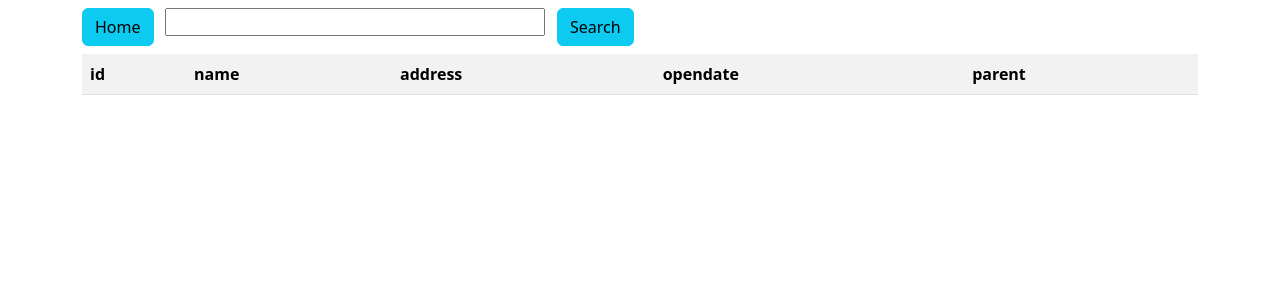
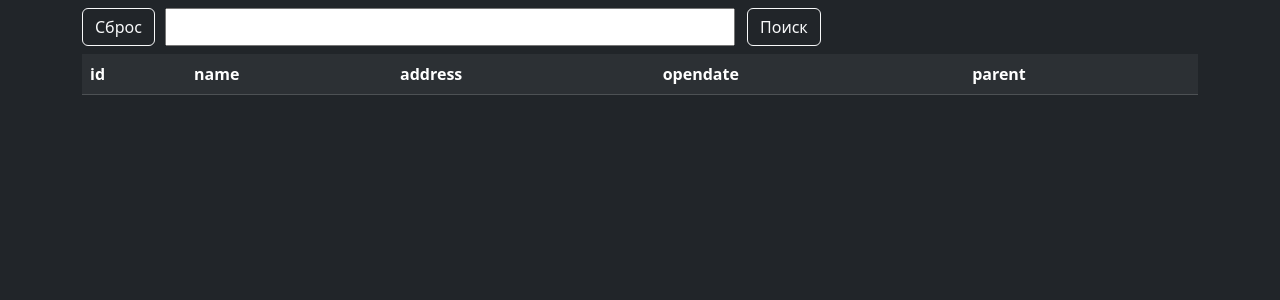
Before and after one commit to dglushakov/psb, a Flask app: page /test/ in a window 1280 px wide. Shown: the top 300 px of the page. Run offline with Flask 3, Linux system fonts and the light colour scheme; lists and menus that the app fills with data are empty; some libraries are stand-ins or nearby versions.

Commit message:
template changes

```diff
--- a/cbr_request.py
+++ b/cbr_request.py
@@ -5,7 +5,7 @@ from bs4 import BeautifulSoup
 # Crimea 2000000267269
 # all 1315037839212
 # Дальневосточный 1315038917989
-def get_branch_info_by_id(internal_bank_id=1315038917989):
+def get_branch_info_by_id(internal_bank_id=1315037839212):
     url = "https://www.cbr.ru/FO_ZoomWS/FinOrg.asmx"
     result = []
 
--- a/templates/branchlist.html
+++ b/templates/branchlist.html
@@ -8,22 +8,22 @@
     <script src="/static/js/jquery-3.7.1.js"></script>
 
 </head>
-<body>
+<body class="bg-dark">
 <div class="container">
 
     <div class="row mt-2 mb-2">
         <div class="col-1">
-            <a class="btn btn-info" href={{ url_for('get_branches') }}> Home </a>
+            <a class="btn btn-outline-light" href={{ url_for('get_branches') }}> Сброс </a>
         </div>
-        <div class="col-4 m-0 p-0">
-            <input id="branch_pattern" type="text" name="search_data" class="w-100 m-0 p-0" value="{{ search_pattern }}">
+        <div class="col-6 m-0 p-0">
+            <input id="branch_pattern" type="text" name="search_data" class="w-100 h-100 m-0 p-0" value="{% if search_pattern %}{{ search_pattern }}{% endif %}">
         </div>
-        <div class="col-2">
-            <a id="branch_search_button" class="btn btn-info"> Search </a>
+        <div class="col">
+            <a id="branch_search_button" class="btn btn-outline-light"> Поиск </a>
         </div>
     </div>
 
-    <table class="table table-striped">
+    <table class="table table-striped table-dark">
         <tr>
             <th>id</th>
             <th>name</th>
```
